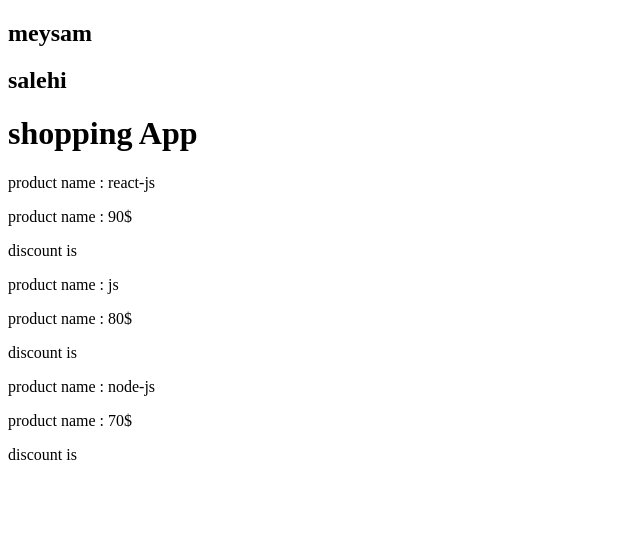
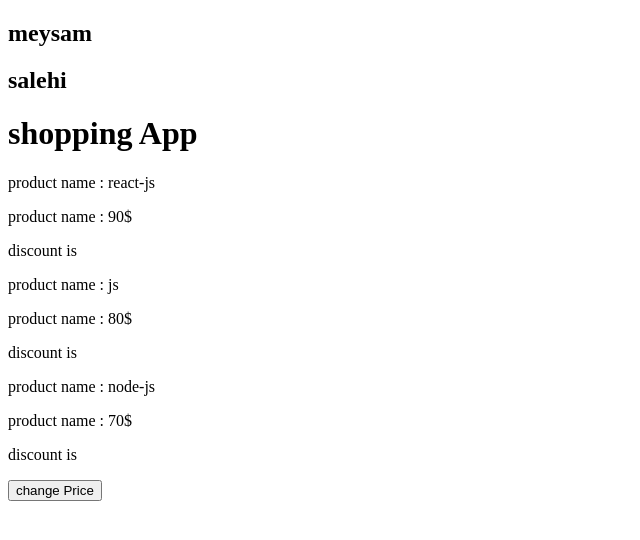
Before and after one commit to meysamsalehi/ReactTraining, a React (Create React App) app: page / in a window 1280 px wide. Shown: the top 540 px of the page, without its empty margins (0-640 px from the left). Built offline with nearby package versions, Linux system fonts and the light colour scheme.

Commit message:
Session10 => Update State with Button Onclick handler with this.setState()

```diff
--- a/src/AppClass.js
+++ b/src/AppClass.js
@@ -10,6 +10,17 @@
     ],
   };
 
+  clickHandler = () => {
+    this.setState({
+      products: [
+        { title: "react-js", price: "100$" },
+        { title: "js", price: "180$" },
+        { title: "node-js", price: "170$" },
+      ],
+    });
+    console.log("clicked");
+  };
+
   render() {
     return (
       <div className="container" id="title">
@@ -17,6 +28,7 @@
         {this.state.products.map((product) => {
           return <Product name={product.title} price={product.price} />;
         })}
+        <button onClick={this.clickHandler}>change Price</button>
       </div>
     );
   }
```
